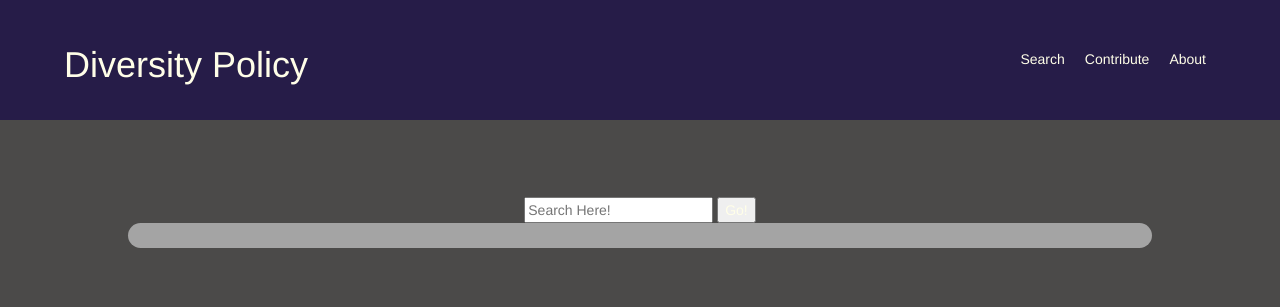
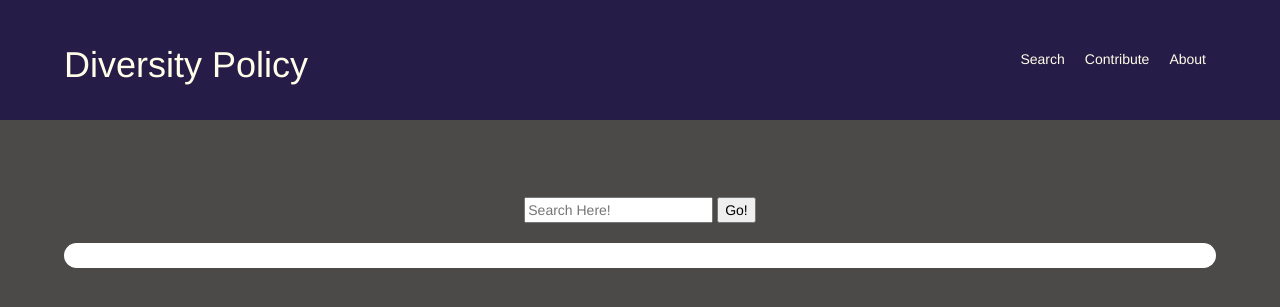
Before and after one commit to nickcirone/divpolicy, a Django app: page /policy/ in a window 1280 px wide. Shown: the top 307 px of the page. Run offline with Django 3.2, Linux system fonts and the light colour scheme; data that the repository does not hold is empty; some libraries are stand-ins or nearby versions.

Commit message:
style updates, searches now display policy abstracts

```diff
--- a/blog/static/css/blog.css
+++ b/blog/static/css/blog.css
@@ -10,13 +10,13 @@ body {
 }
 
 #policy_container {
-    width: 80%;
-    height: 80%;
+    width: 90%;
+    height: 90%;
     display: flex;
     justify-content: center;
     flex-direction: column;
     border-radius: 20px;
-    background-color: #a4a4a4;
+    background-color: #ffffff;
     padding-bottom: 25px;
 }
 
@@ -40,12 +40,12 @@ body {
     color: #fffee8;
 }
 
-#searchbar {
-    color: #fffee8;
+form.searchbar {
+    color: #000000;
 }
 
-#searchbar_text {
-    color: #fffee8;
+input.searchbar_text {
+    color: #000000;
 }
 
 #banner_links {
@@ -60,7 +60,11 @@ body {
 }
 
 h3.school_name {
-    color: #fffee8;
+    color: #000000;
+}
+
+h6.policy_index_id {
+    color: #000000;
 }
 
 .policy_post {
@@ -70,5 +74,5 @@ h3.school_name {
 }
 
 .policy_post h2 a {
-    color: rgb(213, 212, 214);
+    color: #4286f4;
 }
--- a/blog/templates/blog/policy_list.html
+++ b/blog/templates/blog/policy_list.html
@@ -22,10 +22,11 @@
         </div>
 
         <div id="content_div">
-            <form action="policy/" method="GET" id="searchbar">
-                <input type="text" name="search" id="searchbar_text" placeholder="Search Here!">
-                <input id="searchbar_button" type="submit" value="Go!">
+            <form action="" method="GET" class="searchbar">
+                <input type="text" name="search" class="searchbar_text" placeholder="Search Here!">
+                <input class="searchbar_button" type="submit" value="Go!">
             </form>
+            <br>
             <div id="policy_container">
             {% for hit in policies %}
                 {% if forloop.counter0 < 10 %}
@@ -33,6 +34,7 @@
                     <h2><a href="{{ hit.link }}">{{ hit.title }}</a></h2>
                     <h3 class="school_name">{{ hit.school }}</h3>
                     <p class="abstract">{{ hit.abstract }}</p>
+                    <h6 class="policy_index_id">{{ hit.id }}</h6>
                 </div>
                 {% else %}
 
```
